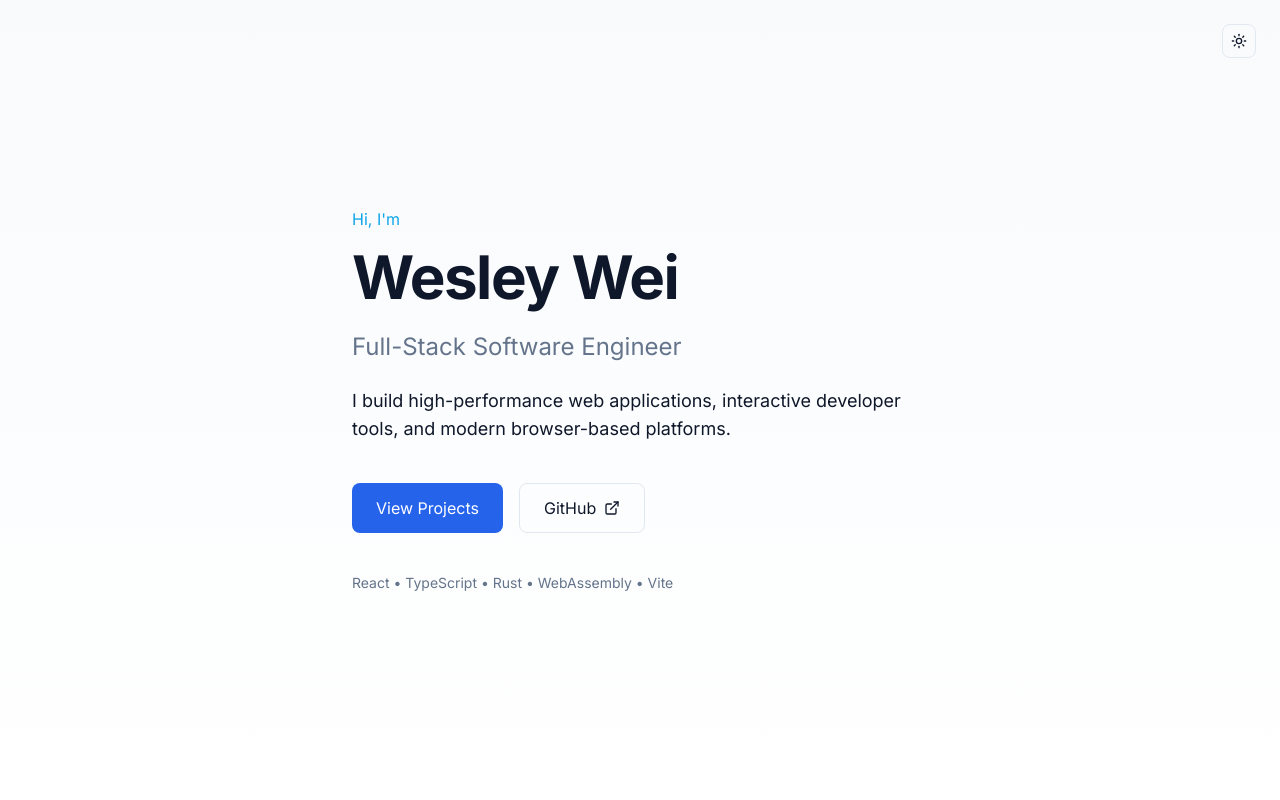
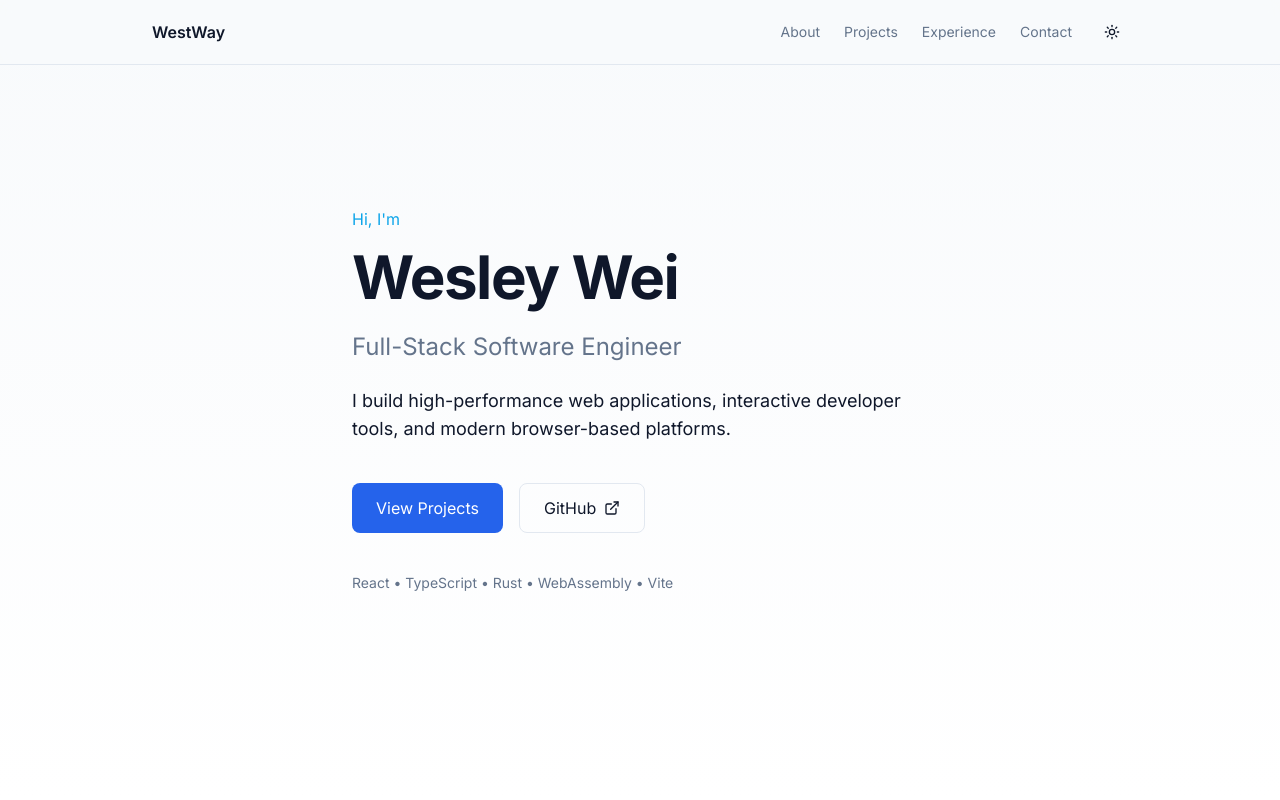
Before and after one commit to JourneyToTheWes/ProjectWesleyWei, a React app in the folder frontend/: page / in a window 1280 px wide. Shown: the top 800 px of the page. Built offline with nearby package versions, Linux system fonts and the light colour scheme; the HTML template or start-up script is replaced by a standard one; a web font is replaced by a local one.

Commit message:
Implemented desktop Navbar - Moved light/dark toggle button over to Navbar - Added light/dark toggle button animation - Navbar links scroll to SPA portfolio sections

```diff
--- a/frontend/src/App.tsx
+++ b/frontend/src/App.tsx
@@ -1,27 +1,15 @@
-import { useTheme } from "./hooks/useTheme";
-import { Sun, Moon } from "lucide-react";
 import Hero from "./components/Hero";
-import Button from "./components/ui/Button";
 import Projects from "./components/projects/Projects";
 import WorkExperience from "./components/WorkExperience/WorkExperience";
 import About from "./components/About";
 import Contact from "./components/Contact";
+import Navbar from "./components/Navbar";
 
 const App = () => {
-    const { toggleTheme } = useTheme();
-
     return (
         <div className="min-h-screen">
-            <Button
-                variant="ghost"
-                size="icon"
-                className="fixed top-6 right-6 border z-1"
-                onClick={toggleTheme}
-            >
-                <Sun className="w-4 h-4 dark:hidden" />
-                <Moon className="w-4 h-4 hidden dark:block" />
-            </Button>
             <main>
+                <Navbar />
                 <Hero />
                 <About />
                 <Projects />
--- /dev/null
+++ b/frontend/src/components/Navbar.tsx
@@ -0,0 +1,49 @@
+import { Moon, Sun } from "lucide-react";
+import { useTheme } from "../hooks/useTheme";
+import Button from "./ui/Button";
+
+const Navbar = () => {
+    const { toggleTheme } = useTheme();
+
+    const links = [
+        { name: "About", href: "#about" },
+        { name: "Projects", href: "#projects" },
+        { name: "Experience", href: "#work-experience" },
+        { name: "Contact", href: "#contact" },
+    ];
+
+    return (
+        <nav className="fixed top-0 left-0 right-0 z-50 bg-background/80 backdrop-blur border-b border-border">
+            <div className="max-w-5xl mx-auto px-6 py-4 flex items-center justify-between">
+                {/* Logo / Name */}
+                <a href="#" className="font-semibold text-content">
+                    WestWay
+                </a>
+
+                {/* Links */}
+                <div className="flex items-center gap-6 text-sm">
+                    {links.map((link) => (
+                        <a
+                            key={link.name}
+                            href={link.href}
+                            className="text-muted hover:text-content transition"
+                        >
+                            {link.name}
+                        </a>
+                    ))}
+                    <Button
+                        variant="ghost"
+                        size="icon"
+                        onClick={toggleTheme}
+                        className="relative"
+                    >
+                        <Sun className="w-4 h-4 rotate-0 scale-100 transition-all dark:-rotate-90 dark:scale-0" />
+                        <Moon className="absolute w-4 h-4 rotate-90 scale-0 transition-all dark:rotate-0 dark:scale-100" />
+                    </Button>
+                </div>
+            </div>
+        </nav>
+    );
+};
+
+export default Navbar;
--- a/frontend/src/index.css
+++ b/frontend/src/index.css
@@ -33,11 +33,15 @@
     --color-border: #334155;
 }
 
+/* Base styling */
 :root {
     font-family: "Inter", system-ui, Avenir, Helvetica, Arial, sans-serif;
 }
 
-/* Base styling */
+html {
+    scroll-behavior: smooth;
+}
+
 body {
     @apply bg-background text-content;
 }
```
